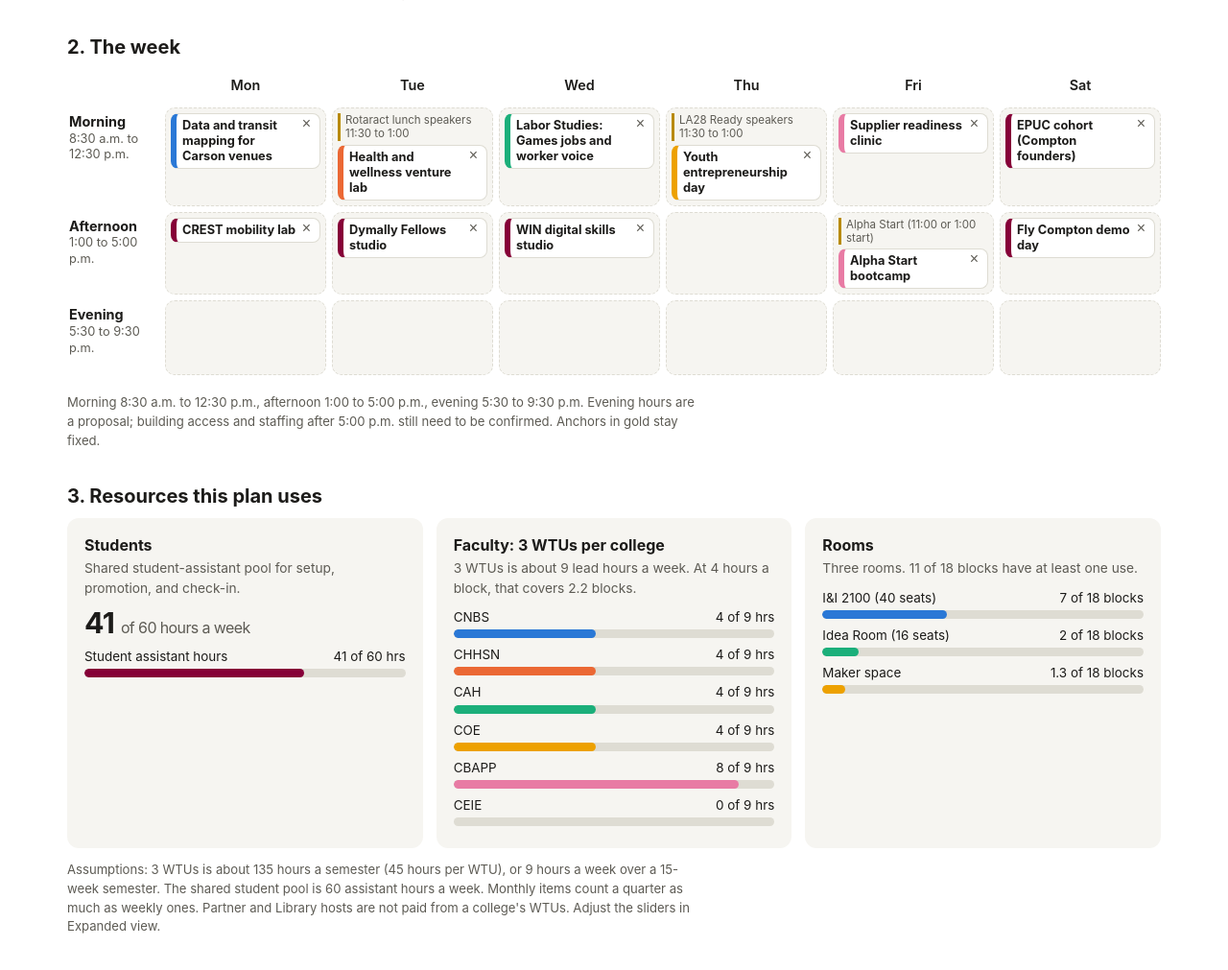
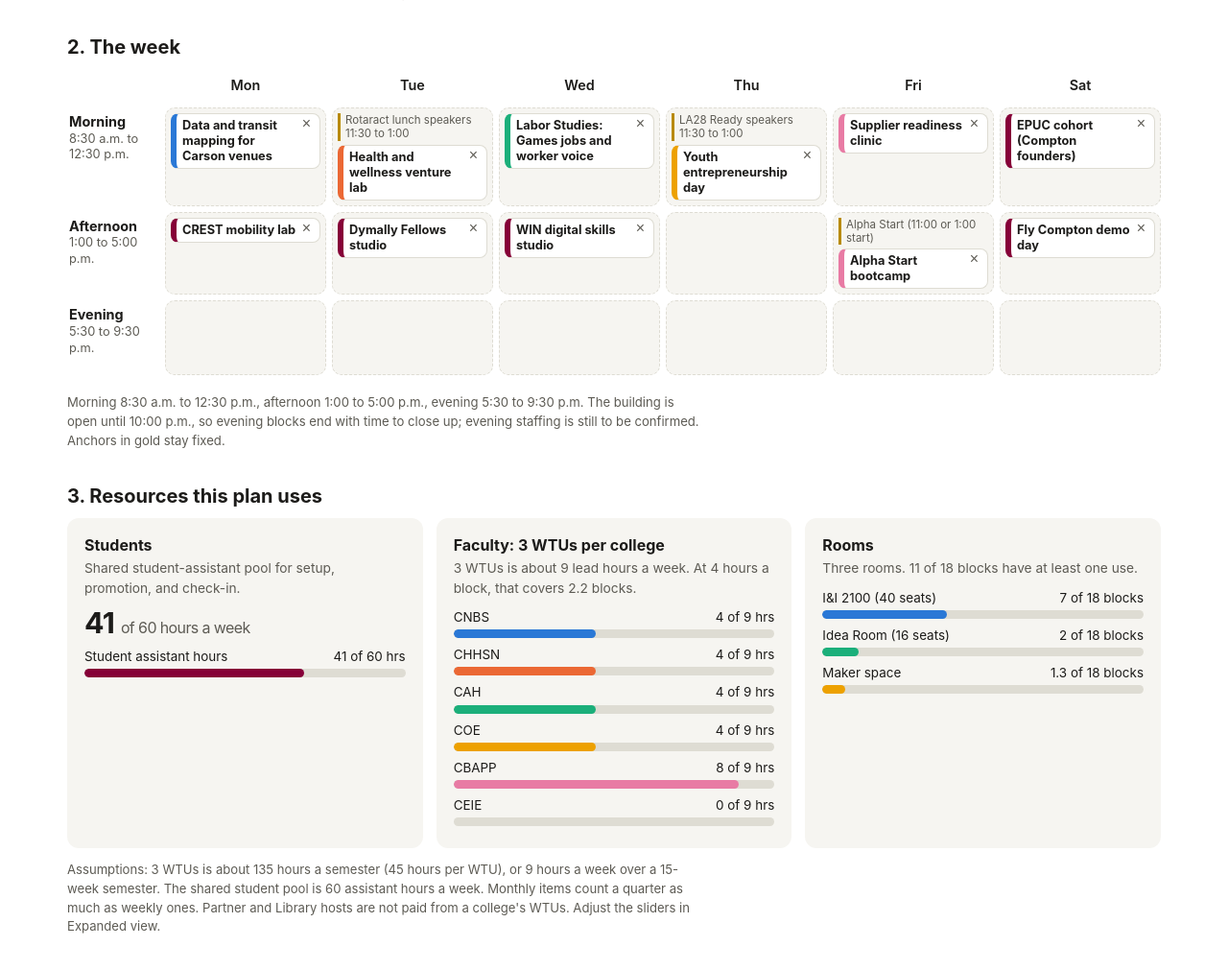
Before and after one commit to tjnorman/toro-innovation-week, a plain HTML site: page site/planner.html in a window 1280 px wide. Shown: the part 675-1686 px from the top of the page at 96% size. Drawn offline with Linux system fonts and the light colour scheme.

Commit message:
Planner: building open until 10 p.m.
Co-Authored-By: Claude Sonnet 5.5 <noreply@anthropic.com>
Claude-Session: https://claude.ai/code/session_01Ve4XDrAJYFy423rCJHYts3

```diff
--- a/site/planner.html
+++ b/site/planner.html
@@ -91,7 +91,7 @@ button:focus-visible,.idea:focus-visible,.slot:focus-visible{outline:3px solid v
 
   <h2>2. The week</h2>
   <div class="grid" id="grid"></div>
-  <p class="note">Morning 8:30 a.m. to 12:30 p.m., afternoon 1:00 to 5:00 p.m., evening 5:30 to 9:30 p.m. Evening hours are a proposal; building access and staffing after 5:00 p.m. still need to be confirmed. Anchors in gold stay fixed.</p>
+  <p class="note">Morning 8:30 a.m. to 12:30 p.m., afternoon 1:00 to 5:00 p.m., evening 5:30 to 9:30 p.m. The building is open until 10:00 p.m., so evening blocks end with time to close up; evening staffing is still to be confirmed. Anchors in gold stay fixed.</p>
 
   <h2>3. Resources this plan uses</h2>
   <div class="res" id="res"></div>
```
